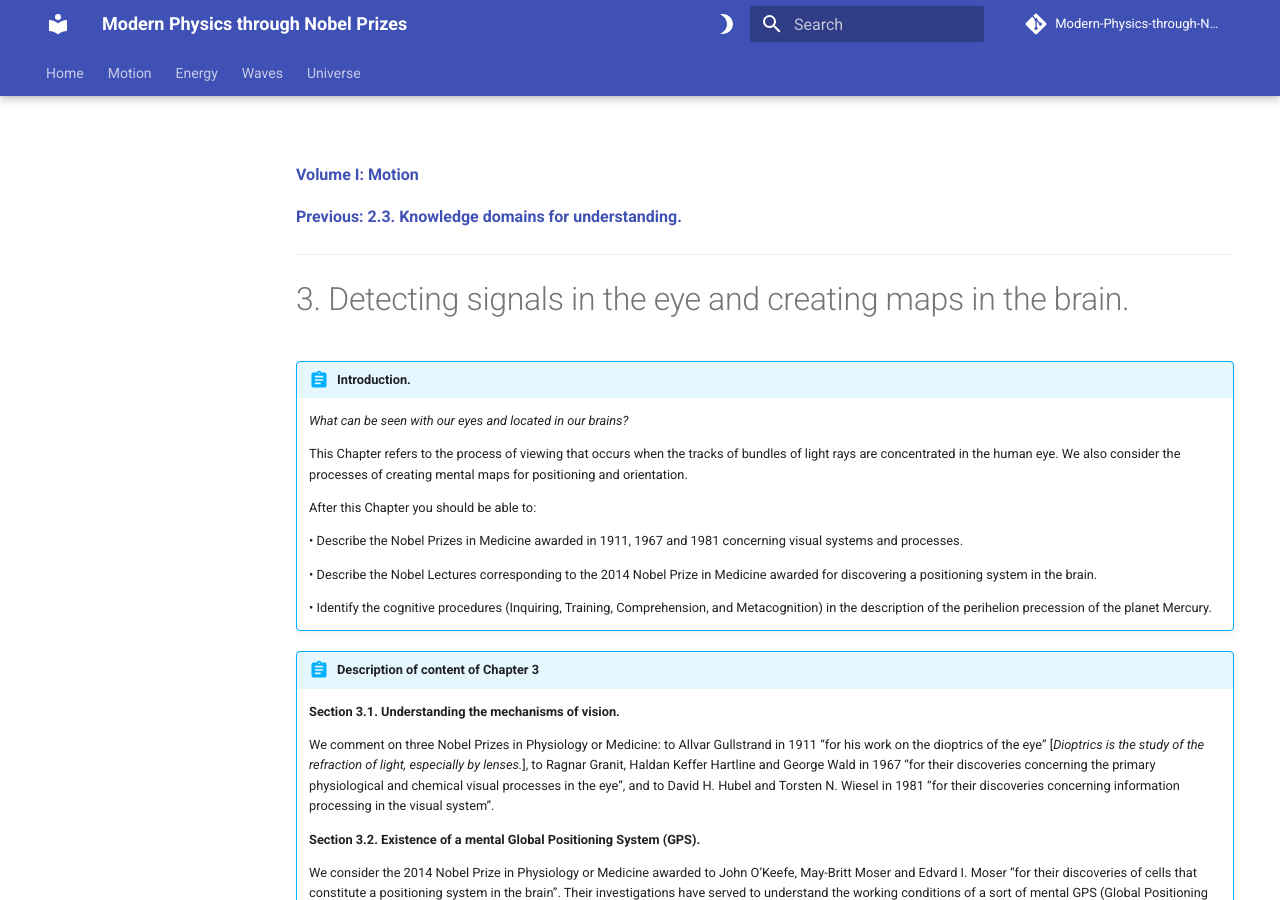
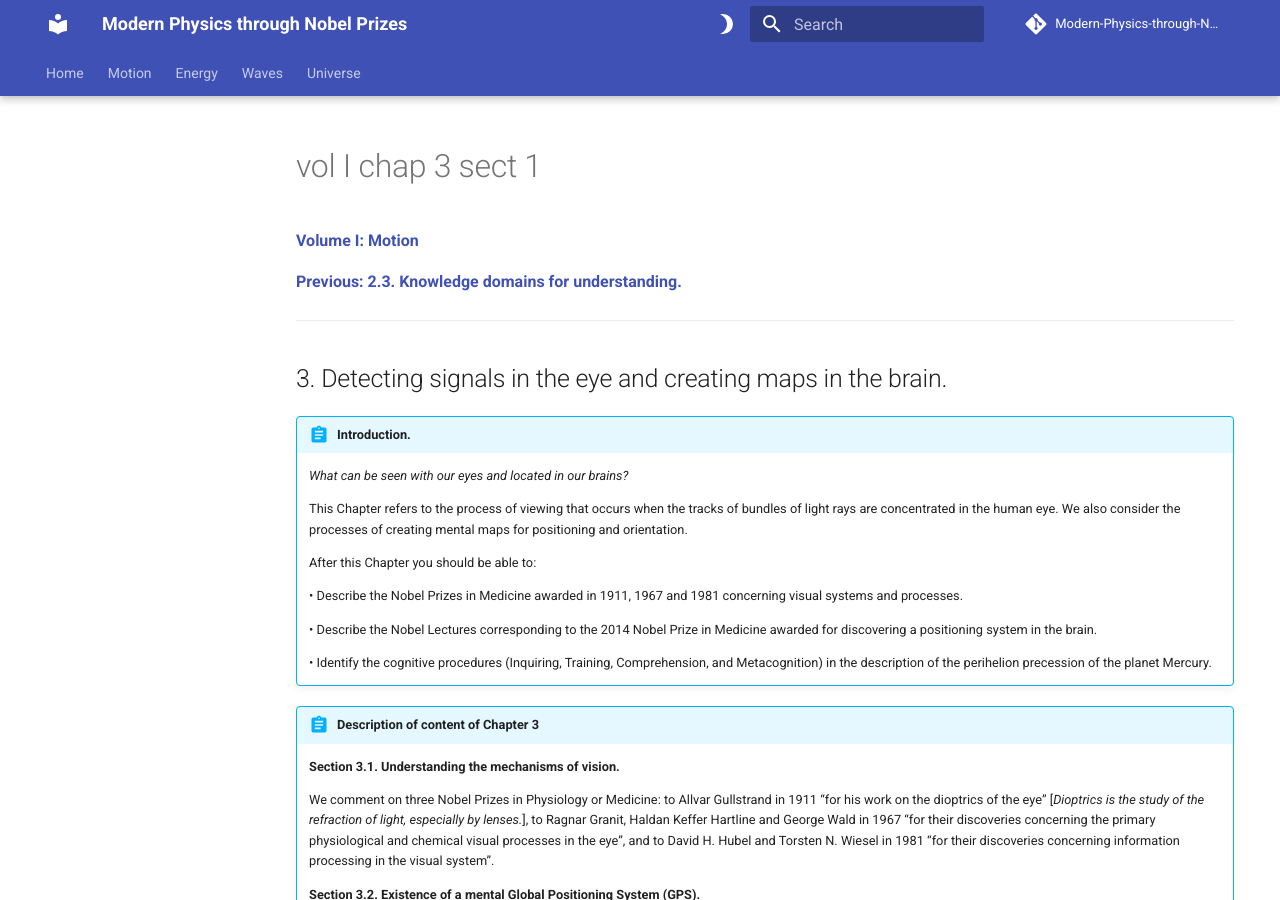
Before and after one commit to modphysnobel/modphysnobel.github.io, an MkDocs documentation site: the page built from docs/vol-I/vol-I-chap-3-sect-1.md, in a window 1280 px wide and 900 px high. Built offline with MkDocs 1.6.1 and Material for MkDocs 9.7.7, drawn with Linux system fonts in a browser that asks for light colours; some web fonts are replaced; comment, search, counter and statistics services are not loaded.

Commit message:
Update vol-I-chap-3-sect-1.md

```diff
--- a/docs/vol-I/vol-I-chap-3-sect-1.md
+++ b/docs/vol-I/vol-I-chap-3-sect-1.md
@@ -5,7 +5,7 @@
 
 ***
 
-# 3. Detecting signals in the eye and creating maps in the brain.
+## 3. Detecting signals in the eye and creating maps in the brain.
 
 !!! abstract "Introduction."
 	*What can be seen with our eyes and located in our brains?*
```
